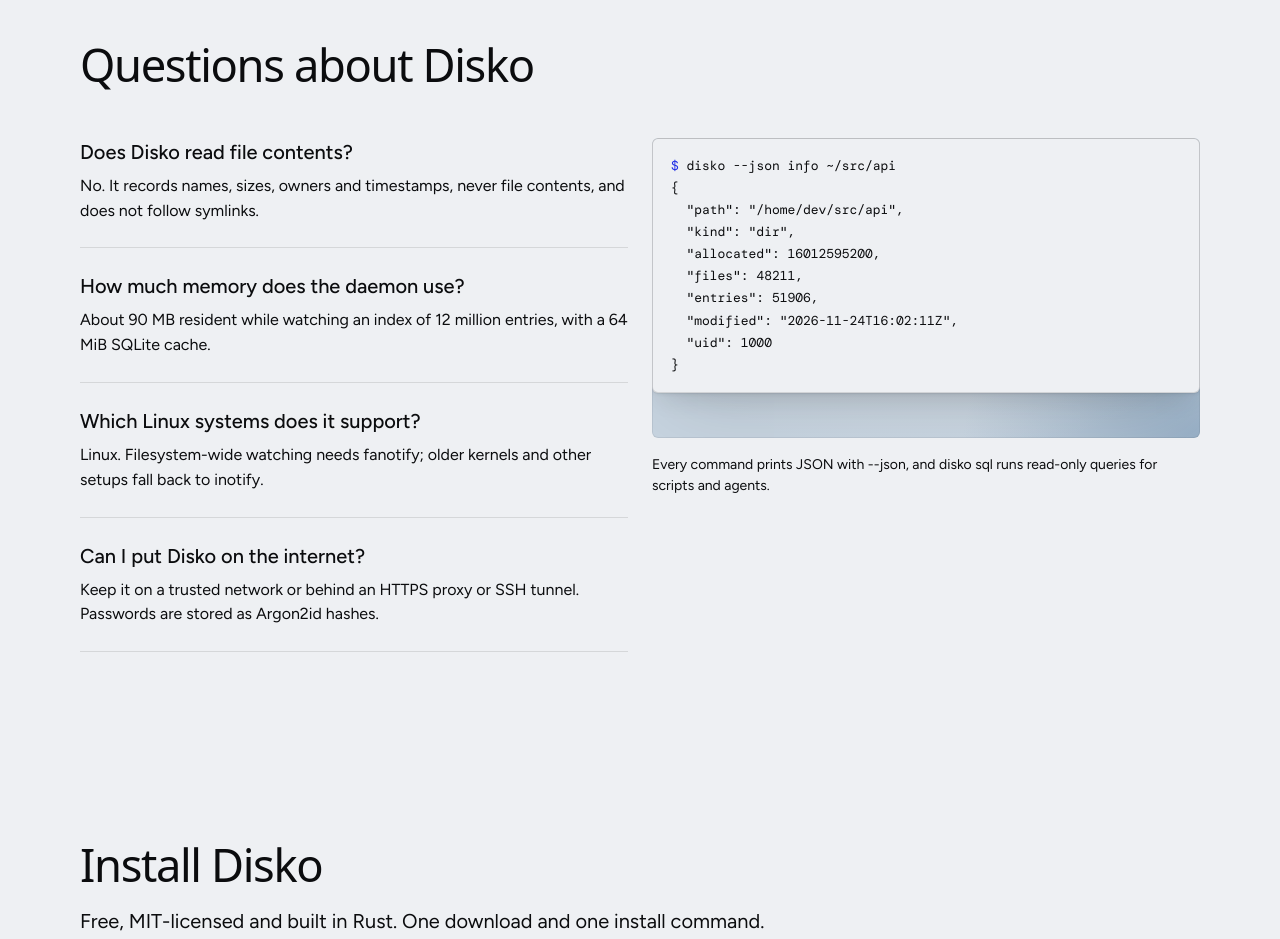
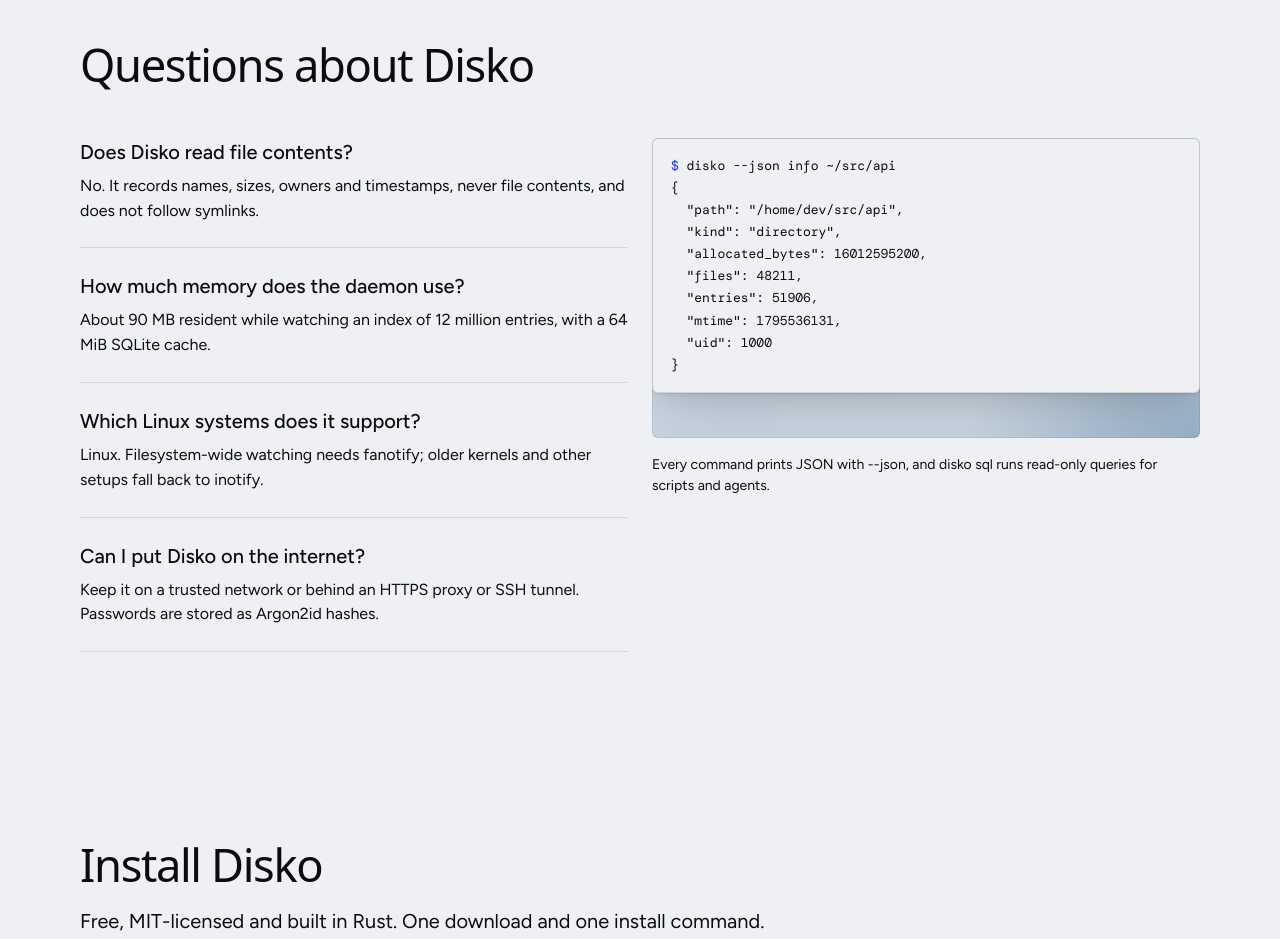
Before and after one commit to olibuijr/disko, a plain HTML site: page site/index.html in a window 1280 px wide. Shown: the part 5680-6619 px from the top of the page. Drawn offline with nearby package versions, Linux system fonts and the light colour scheme; a web font is replaced by a local one.

Commit message:
site: match the info example to the real JSON keys
The "disko --json info" sample showed "kind": "dir", "allocated" for
the subtree total and an ISO "modified" field. node() in
src/queries/metadata.rs emits "kind": "directory", the subtree total as
"allocated_bytes" ("allocated" is the entry's own blocks) and "mtime"
as Unix seconds, so a script written from the site would read the
wrong or missing keys.

Co-Authored-By: Claude Opus 5.5 <noreply@anthropic.com>

```diff
--- a/site/index.html
+++ b/site/index.html
@@ -466,11 +466,11 @@ deep scan checked 12,318,655 entries in 3,029s
         <div class="panel"><div class="ui ui-panel" style="width:100%"><pre class="dk-code"><span class="p">$</span> disko --json info ~/src/api
 {
   "path": "/home/dev/src/api",
-  "kind": "dir",
-  "allocated": 16012595200,
+  "kind": "directory",
+  "allocated_bytes": 16012595200,
   "files": 48211,
   "entries": 51906,
-  "modified": "2026-11-24T16:02:11Z",
+  "mtime": 1795536131,
   "uid": 1000
 }</pre></div></div>
         <p class="t-small">Every command prints JSON with --json, and disko sql runs read-only queries for scripts and agents.</p>
```
